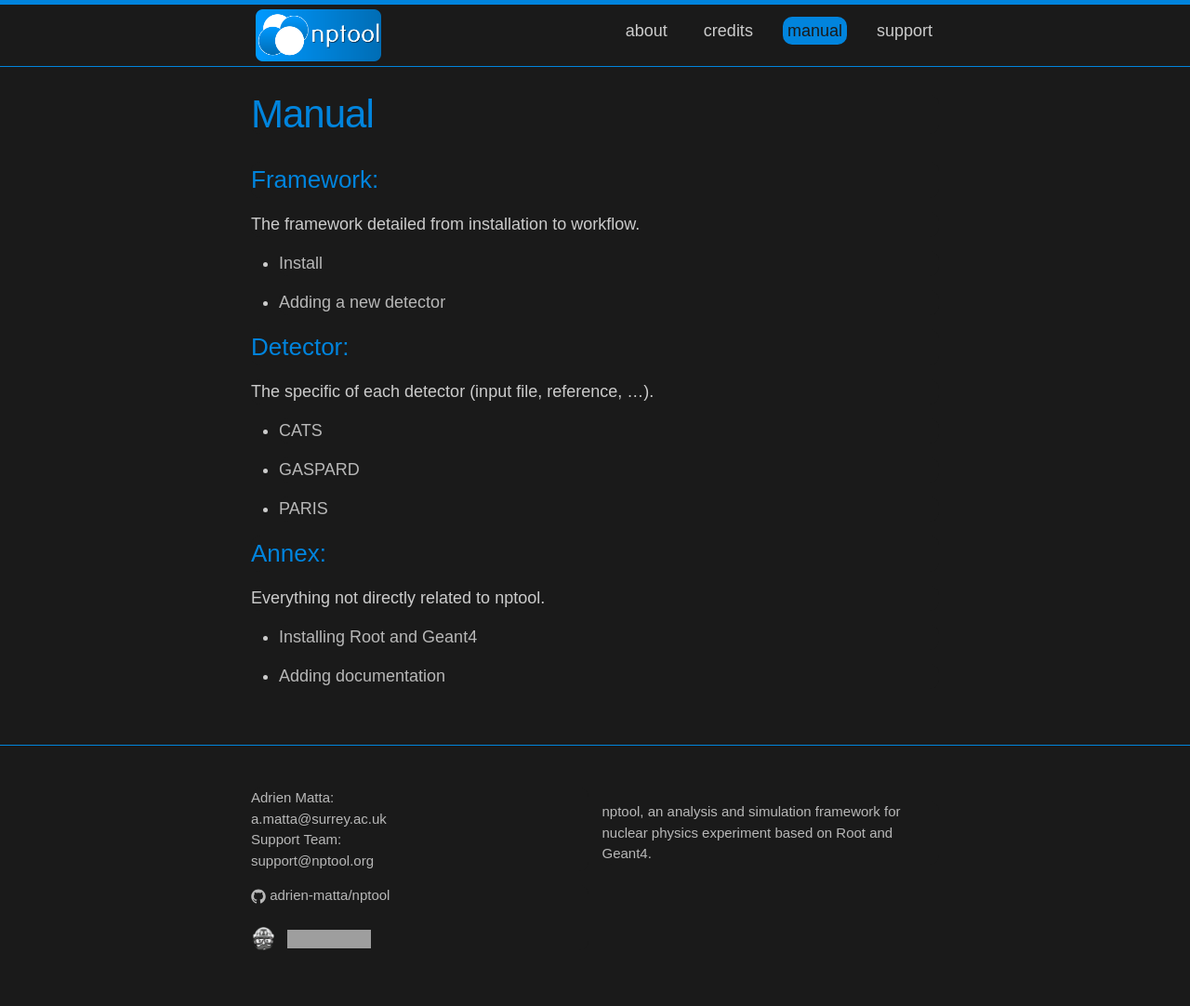
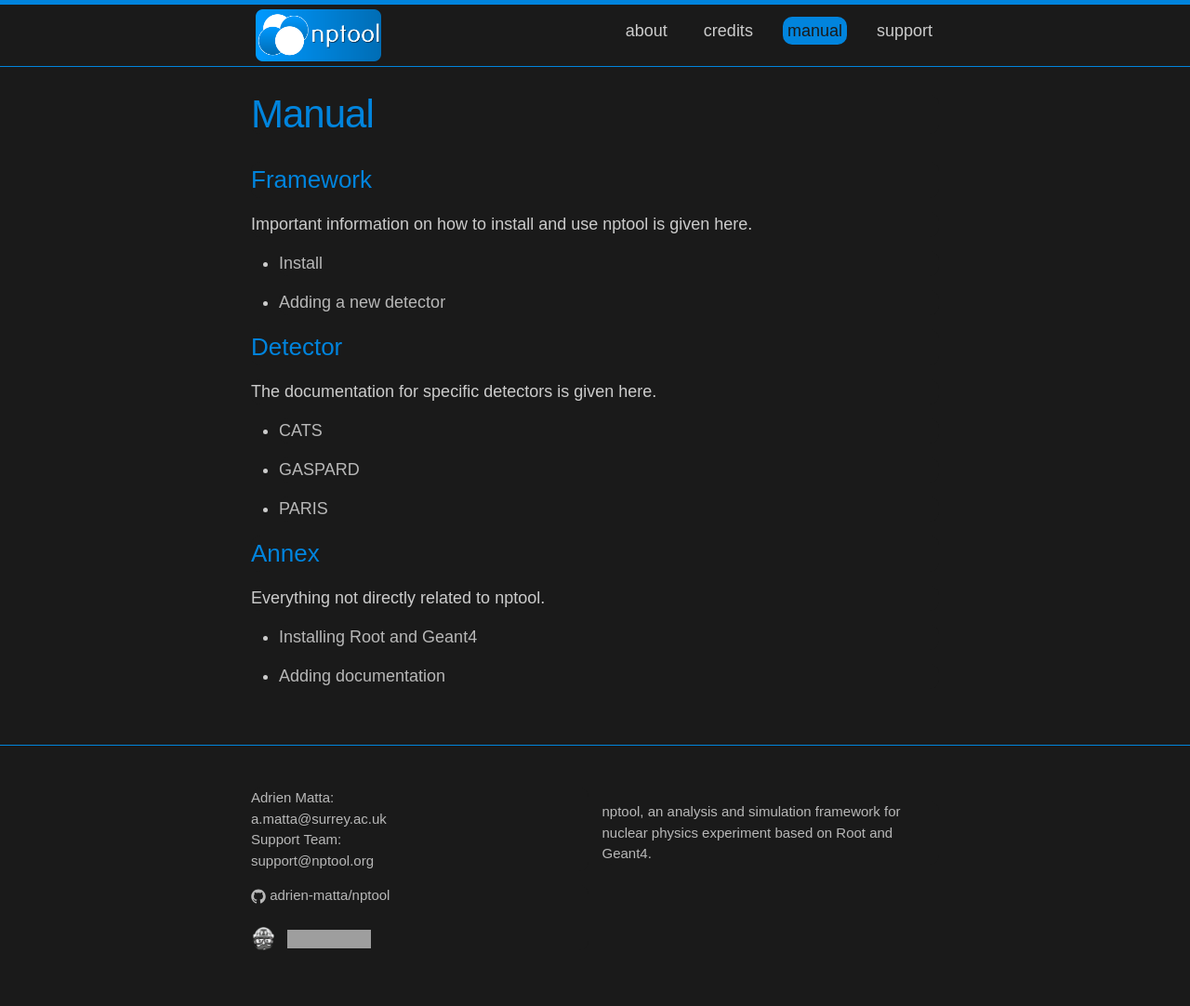
Before and after one commit to adrien-matta/nptool, a Jekyll site: the page built from manual.md, in a window 1280 px wide. Shown: the whole page at 93% size. Built offline with Jekyll 4.4.1, drawn with Linux system fonts in a browser that asks for light colours; some web fonts are replaced; grey boxes are pictures that could not be loaded.

Commit message:
+ update manual.md

```diff
--- a/manual.md
+++ b/manual.md
@@ -9,22 +9,19 @@ show_in_nav: true
 {% for m in manual %}
   {% if m.manual_order == 0 %}
 
-   <h3> Framework: </h3>
-
-  The framework detailed from installation to workflow.
+   <h3> Framework </h3>
+  Important information on how to install and use nptool is given here.
   {% endif %}
 
   {% if m.manual_order == 100 %}
 
-  <h3> Detector: </h3>
-
-  The specific of each detector (input file, reference, ...).
+  <h3> Detector </h3>
+  The documentation for specific detectors is given here.
   {% endif %}
 
   {% if m.manual_order == 1000 %}
 
-  <h3> Annex: </h3>
-
+  <h3> Annex </h3>
   Everything not directly related to nptool.
   {% endif %}
 
```
